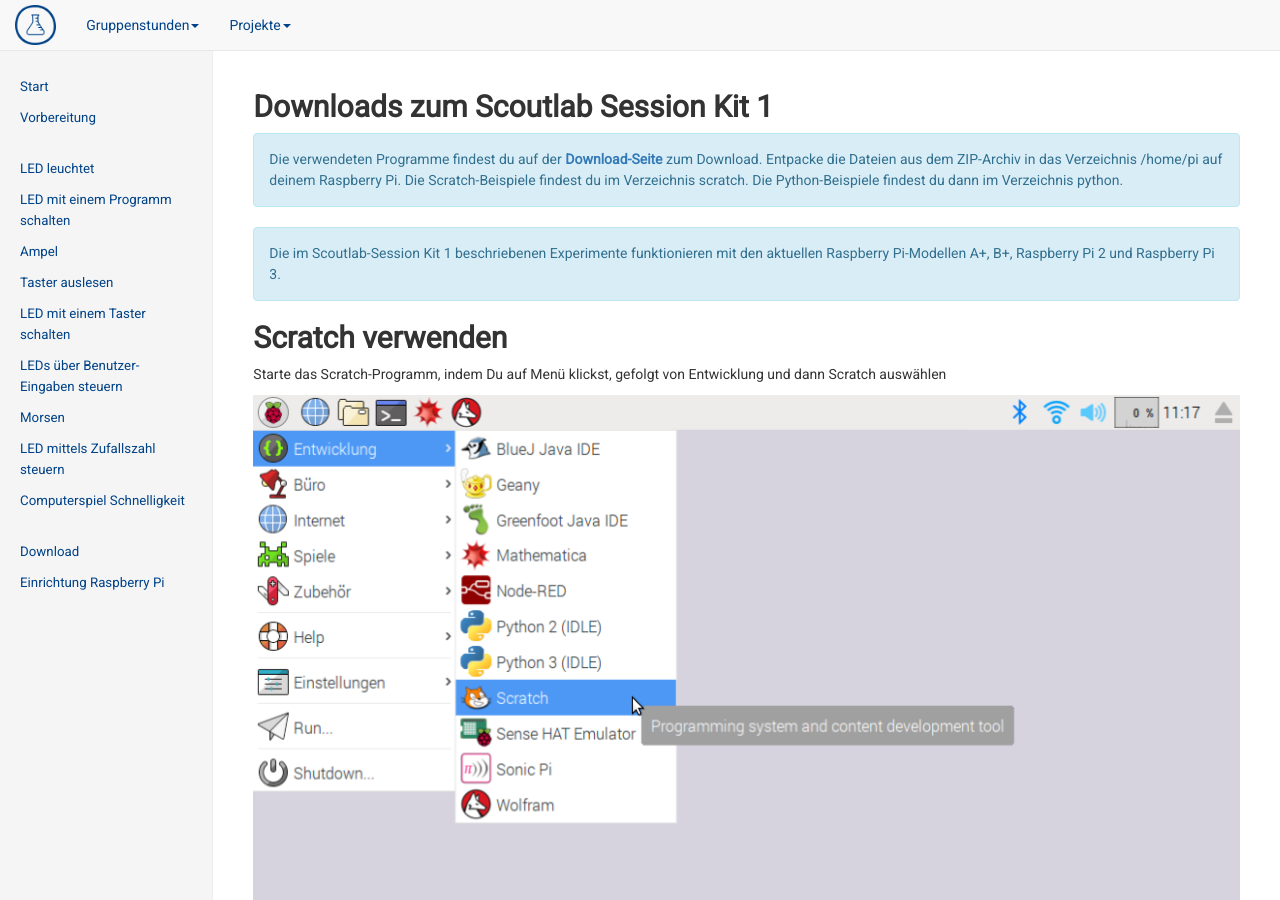
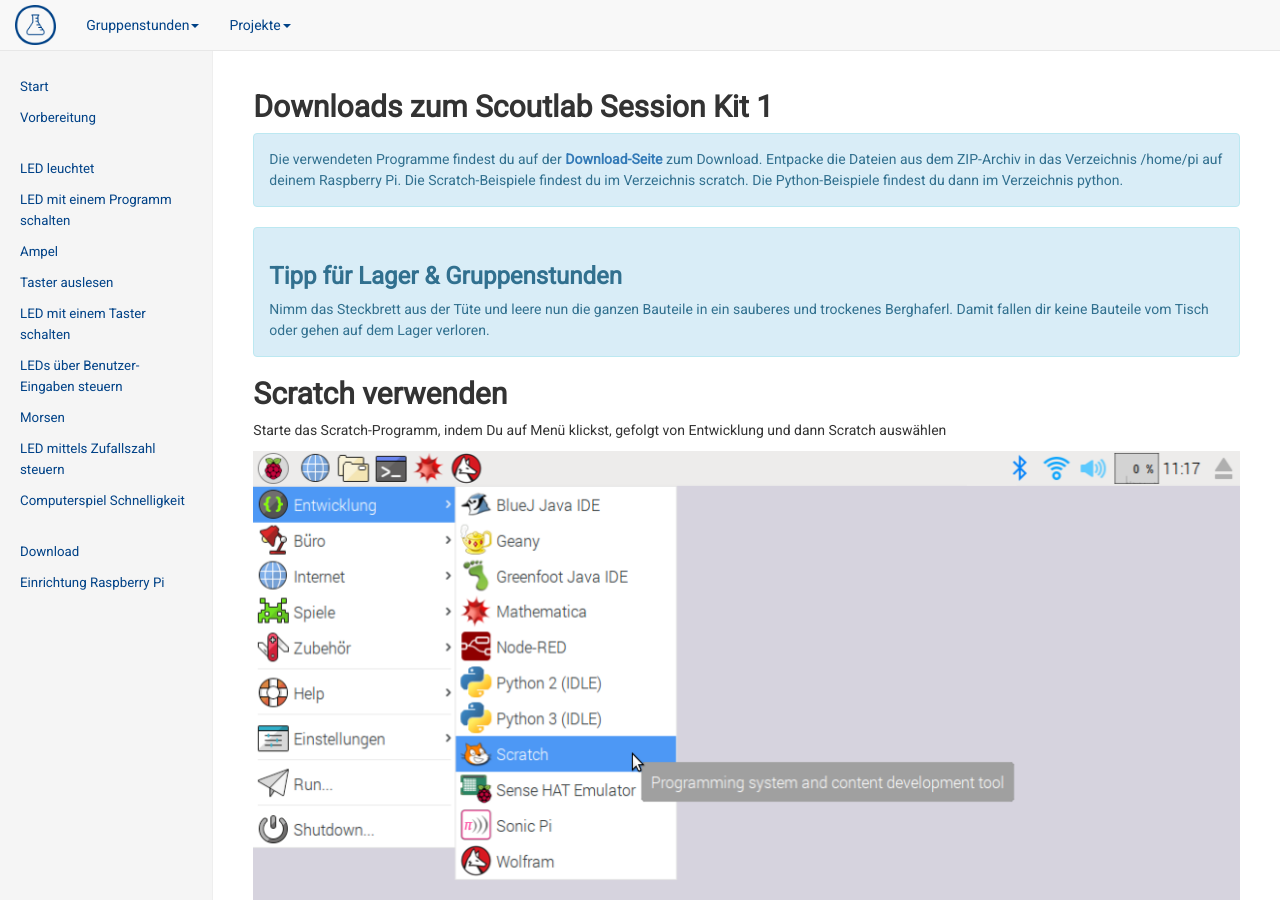
Before and after one commit to vcp-scoutlab/vcp-scoutlab.github.io, a Jekyll site: the page built from scoutlab-session-kit-1/02-Vorbereitung.md, in a window 1280 px wide and 900 px high. Built offline with Jekyll 4.4.1, drawn with Linux system fonts in a browser that asks for light colours.

Commit message:
Tipp für Lager & Gruppenstunden eingefügt

```diff
--- a/scoutlab-session-kit-1/02-Vorbereitung.md
+++ b/scoutlab-session-kit-1/02-Vorbereitung.md
@@ -10,8 +10,11 @@
 Die Scratch-Beispiele findest du im Verzeichnis scratch.
 Die Python-Beispiele findest du dann im Verzeichnis python.</div>
 
-
-<div class="alert alert-info" role="alert">Die im Scoutlab-Session Kit 1 beschriebenen Experimente funktionieren mit den aktuellen Raspberry Pi-Modellen A+, B+, Raspberry Pi 2 und Raspberry Pi 3.</div>
+<div class="alert alert-info" role="alert">
+<h3>Tipp für Lager & Gruppenstunden</h3>
+Nimm das Steckbrett aus der Tüte und leere nun die ganzen Bauteile in ein sauberes und trockenes Berghaferl.
+Damit fallen dir keine Bauteile vom Tisch oder gehen auf dem Lager verloren.
+</div>
 
 ## Scratch verwenden
 Starte das Scratch-Programm, indem Du auf Menü klickst, gefolgt von Entwicklung und dann Scratch auswählen
```
Also changed, not shown: arduino-scoutlab-session-kit-1/02-Vorbereitung.md (+6 -0 lines).
